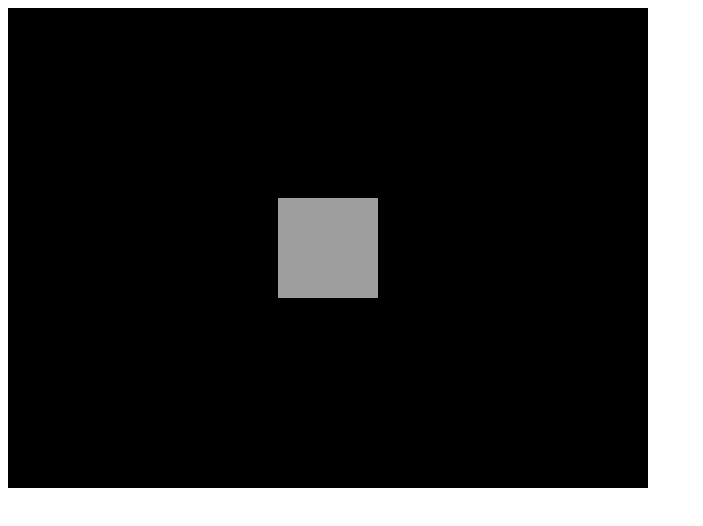
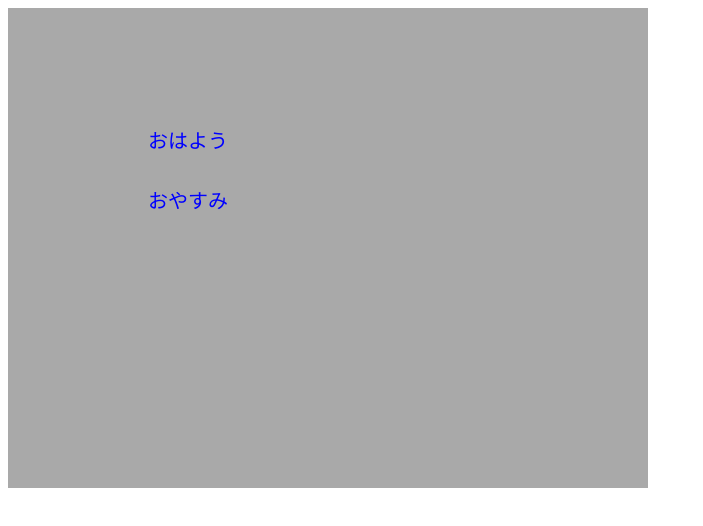
Before and after one commit to GenkiKishikawa/doragon-quest-like-app, a plain HTML site: page index.html in a window 1280 px wide. Shown: the whole page, without its empty margins (0-703 px from the left). Drawn offline with Linux system fonts and the light colour scheme.

Commit message:
Add: ゲーム画面の作成

```diff
--- /dev/null
+++ b/game.js
@@ -0,0 +1,98 @@
+// game.js を作成
+// HP / MP の表記は、 現在HP/最大HP 現在MP/最大MP とする
+
+// ゲーム
+class GameManager {
+  constructor() {
+    this.characterList = []; // キャラのHP/MPなど...
+    this.monsterList = []; // 敵のHP/MPなど...
+    this.characterActionList = []; // キャラが選択した行動
+    this.monsterActionList = []; // 敵が選択した行動
+    this.battleStatus = 0; //
+  }
+
+  addCharacter(character) {
+    this.characterList.push(character);
+  }
+
+  showCharacterStatus() {
+    this.characterList.forEach(chara => {
+      console.log(chara)
+    })
+  }
+
+  addMonster(monster) {
+    this.monsterList.push(monster);
+  }
+
+  // 行動順を決定するメソッド
+  decideActionOrder() {
+    // キャラクターのリストと、モンスターのリストを結合する
+    var array = this.characterList.concat(this.monsterList);
+
+    // スピード * 係数をランダムで全てのキャラにセット
+    var s_array = array.map((chara) => {
+      chara.speed = chara.speed * (0.8 + Math.random() * 0.4);
+      return chara;
+    });
+
+    return s_array.sort((a, b) => a.speed - b.speed);
+  }
+}
+
+class PlayerCharacter {
+  constructor(name, hp, mp, speed, attack, defense) {
+    this.name = name;
+    this.hp = hp;
+    this.mp = mp;
+    this.speed = speed;
+    this.attack = attack;
+    this.defense = defense;
+  }
+}
+
+class MonsterCharacter {
+  constructor(name, hp, mp, speed, attack, defense) {
+    this.name = name;
+    this.hp = hp;
+    this.mp = mp;
+    this.speed = speed;
+    this.attack = attack;
+    this.defense = defense;
+  }
+}
+
+var chara1 = new PlayerCharacter("アベル", 100, 0, 70, 100, 100);
+var chara2 = new PlayerCharacter("カイン", 100, 10, 60, 100, 100);
+var chara3 = new PlayerCharacter("プリン", 100, 30, 50, 100, 100);
+
+var moster1 = new MonsterCharacter("あばれざる", 100, 80, 0, 100, 100);
+var moster2 = new MonsterCharacter("おおがらす", 100, 55, 0, 100, 100);
+var moster3 = new MonsterCharacter("まどうし", 100, 45, 50, 100, 100);
+
+var gameManager = new GameManager();
+gameManager.addCharacter(chara1);
+gameManager.addCharacter(chara2);
+gameManager.addCharacter(chara3);
+gameManager.addMonster(moster1);
+gameManager.addMonster(moster2);
+gameManager.addMonster(moster3);
+
+const canvas = document.getElementById("canvas")
+const ctx = canvas.getContext("2d")
+
+
+ctx.font = `20px serif`;
+ctx.fillStyle = "blue"
+ctx.fillText(
+  'おはよう',
+  140,
+  140
+)
+ctx.fillText(
+  'おやすみ',
+  140,
+  200
+)
+
+gameManager.showCharacterStatus()
--- a/index.html
+++ b/index.html
@@ -2,83 +2,16 @@
 <html lang="en">
 
 <head>
-  <meta charset="UTF-8">
-  <meta name="viewport" content="width=device-width, initial-scale=1.0">
+
+  <meta charset="UTF-8" />
+  <meta name="viewport" content="width=device-width, initial-scale=1.0" />
   <title>Document</title>
 </head>
 
 <body>
-  <canvas id="canvas" width="640" height="480" style="background-color: black;"></canvas>
-  <script>
-    const CANVAS_SIZE_W = 640
-    const CANVAS_SIZE_HW = 320 // 画面の半分の広さ(Half Width)
-    const CANVAS_SIZE_H = 480
-    const CANVAS_SIZE_HH = 240 // 画面の半分の高さ(Half Height)
-    const CHARACTER_SIZE = 100 // キャラクターの大きさ
-    const CHARACTER_HSIZE = 50 // キャラクターの半分の大きさ
-    let CHARACTER_POS_X = CANVAS_SIZE_HW - CHARACTER_HSIZE
-    let CHARACTER_POS_Y = CANVAS_SIZE_HH - CHARACTER_HSIZE
-    const canvas = document.getElementById("canvas")
-    const ctx = canvas.getContext("2d")
-    const img = new Image()
-    img.src = "https://cache-www.dragonquest.jp/hoshidora/assets_190310/narikirislime/pc/slime.png"
-
-    // drawImage (x, y, width, height)
-    img.onload = () => ctx.drawImage(
-      img,
-      CANVAS_SIZE_HW - CHARACTER_HSIZE,
-      CANVAS_SIZE_HH - CHARACTER_HSIZE,
-      CHARACTER_SIZE,
-      CHARACTER_SIZE
-    )
-
-    window.addEventListener("keydown", (e) => {
-      // キャンバスをクリアする
-      ctx.clearRect(0, 0, CANVAS_SIZE_W, CANVAS_SIZE_H);
-
-      // 押したキーによって、移動する方向を変える
-      if (e.key === "ArrowLeft") {
-        CHARACTER_POS_X -= 10
-        ctx.drawImage(
-          img,
-          CHARACTER_POS_X,
-          CHARACTER_POS_Y,
-          CHARACTER_SIZE,
-          CHARACTER_SIZE
-        )
-      }
-      if (e.key === "ArrowUp") {
-        CHARACTER_POS_Y -= 10
-        ctx.drawImage(
-          img,
-          CHARACTER_POS_X,
-          CHARACTER_POS_Y,
-          CHARACTER_SIZE,
-          CHARACTER_SIZE
-        )
-      }
-      if (e.key === "ArrowRight") {
-        CHARACTER_POS_X += 10
-        ctx.drawImage(
-          img,
-          CHARACTER_POS_X,
-          CHARACTER_POS_Y,
-          CHARACTER_SIZE,
-          CHARACTER_SIZE
-        )
-      }
-      if (e.key === "ArrowDown") {
-        CHARACTER_POS_Y += 10
-        ctx.drawImage(
-          img,
-          CHARACTER_POS_X,
-          CHARACTER_POS_Y,
-          CHARACTER_SIZE,
-          CHARACTER_SIZE
-        )
-      }
-    })
-  </script>
+  <canvas id="canvas" style="background-color: darkgrey;" width="640" height="480">
+  </canvas>
+  <script src="game.js"></script>
 </body>
 
 </html>
```
Also changed, not shown: lesson1/images/sample1.html (added, +83 -0 lines), lesson1/images/a1.png (added), lesson1/images/b2.png (added), lesson1/images/slime.png (added), 1 other file.
